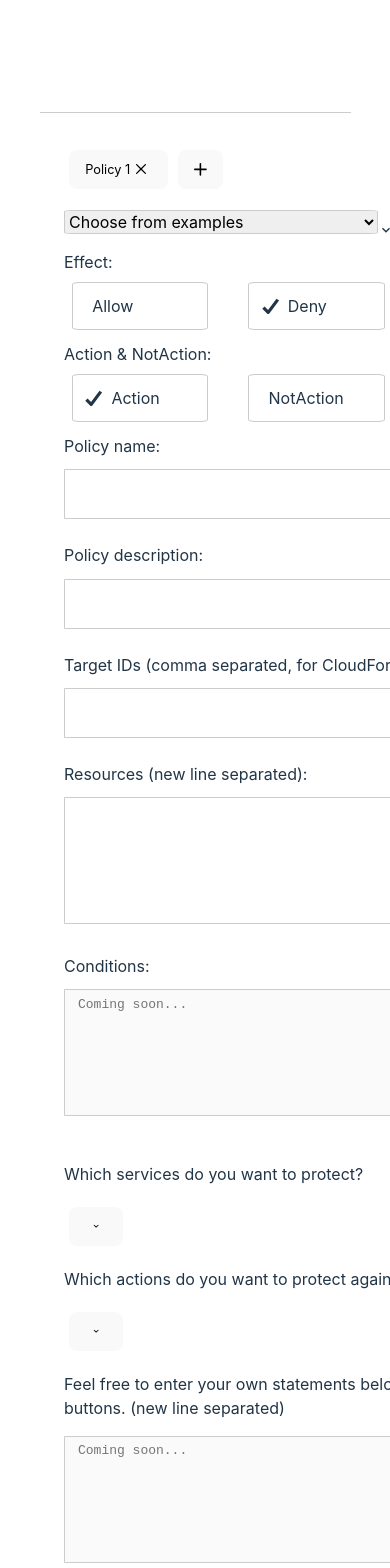
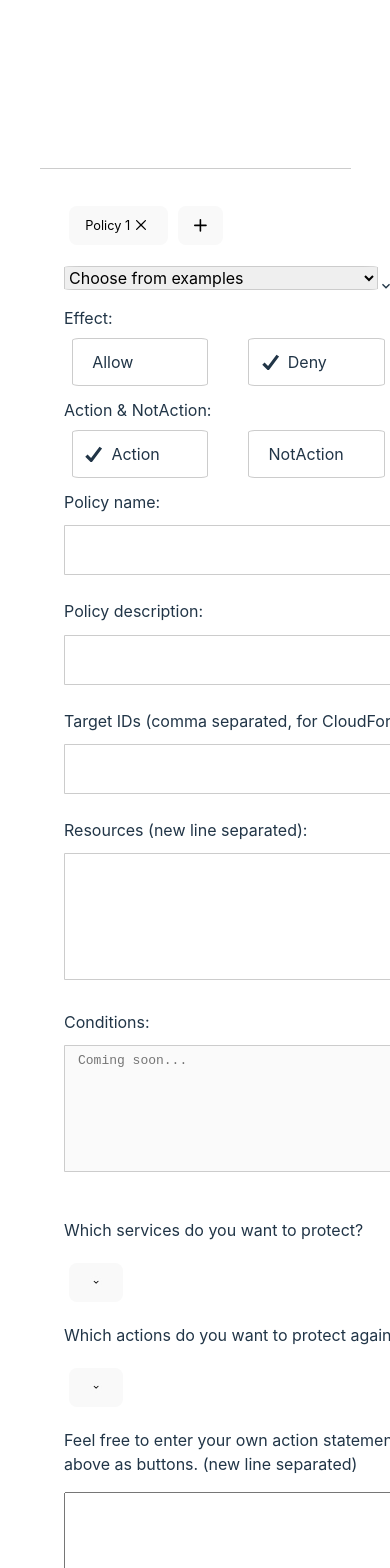
Before and after one commit to mavzerburak0/scp-baseline-generator, a React (Vite) app: page / in a window 390 px wide. Shown: the top 1568 px of the page. Built offline with nearby package versions, Linux system fonts and the light colour scheme.

Commit message:
fix navbar issues on mobile, add feature for users to write extra statements

```diff
--- a/src/components/Navbar.tsx
+++ b/src/components/Navbar.tsx
@@ -19,7 +19,7 @@ const NavBar = (props) => {
   return (
     <NavBarContainer {...props}>
       <Logo
-        w="100px"
+        w="15rem"
         color={["white", "white", "primary.500", "primary.500"]}
       />
       <MenuLinks isOpen={isOpen} />
@@ -40,6 +40,7 @@ const MenuItem = ({ children, isLast, to = "/", ...rest }) => {
 const MenuLinks = ({ isOpen }) => {
   return (
     <Box
+      minWidth="10rem"
       display={{ base: isOpen ? "block" : "none", md: "block" }}
       flexBasis={{ base: "100%", md: "auto" }}
     >
--- a/src/components/PolicyForm.tsx
+++ b/src/components/PolicyForm.tsx
@@ -142,6 +142,12 @@ const PolicyForm: React.FC<PolicyFormProps> = ({
         }
     };
 
+    const handleStatementsChange = (event: React.ChangeEvent<HTMLTextAreaElement>) => {
+        const newStatements = event.target.value.split('\n');
+        setStatements(newStatements);
+        onStatementsChange(newStatements);
+    }
+
     useEffect(() => {
         const statements = generateStatements();
     }, [selectedServices, selectedActions, isExampleSelected]);
@@ -272,12 +278,12 @@ const PolicyForm: React.FC<PolicyFormProps> = ({
                     </Box>
                 )}
 
-                <Box className='form-single-input'>
+                <Box className='extra-statements-box'>
                         <Text>
-                            Feel free to enter your own statements below if they are not available above as buttons.
+                            Feel free to enter your own action statements below if they are not available above as buttons.
                             (new line separated)
                         </Text>
-                        <Textarea disabled placeholder='Coming soon...' height="7rem" width="35rem" overflowY="visible" className='form-input' value={conditions.join('\n')} onChange={handleConditionsChange} size="md"/>
+                        <Textarea disabled={isExampleSelected} height="7rem" width="35rem" overflowY="visible" className='extra-statements' value={statements.join('\n')} onChange={handleStatementsChange} size="md"/>
                 </Box>
             </Box>
           </Box>
```
